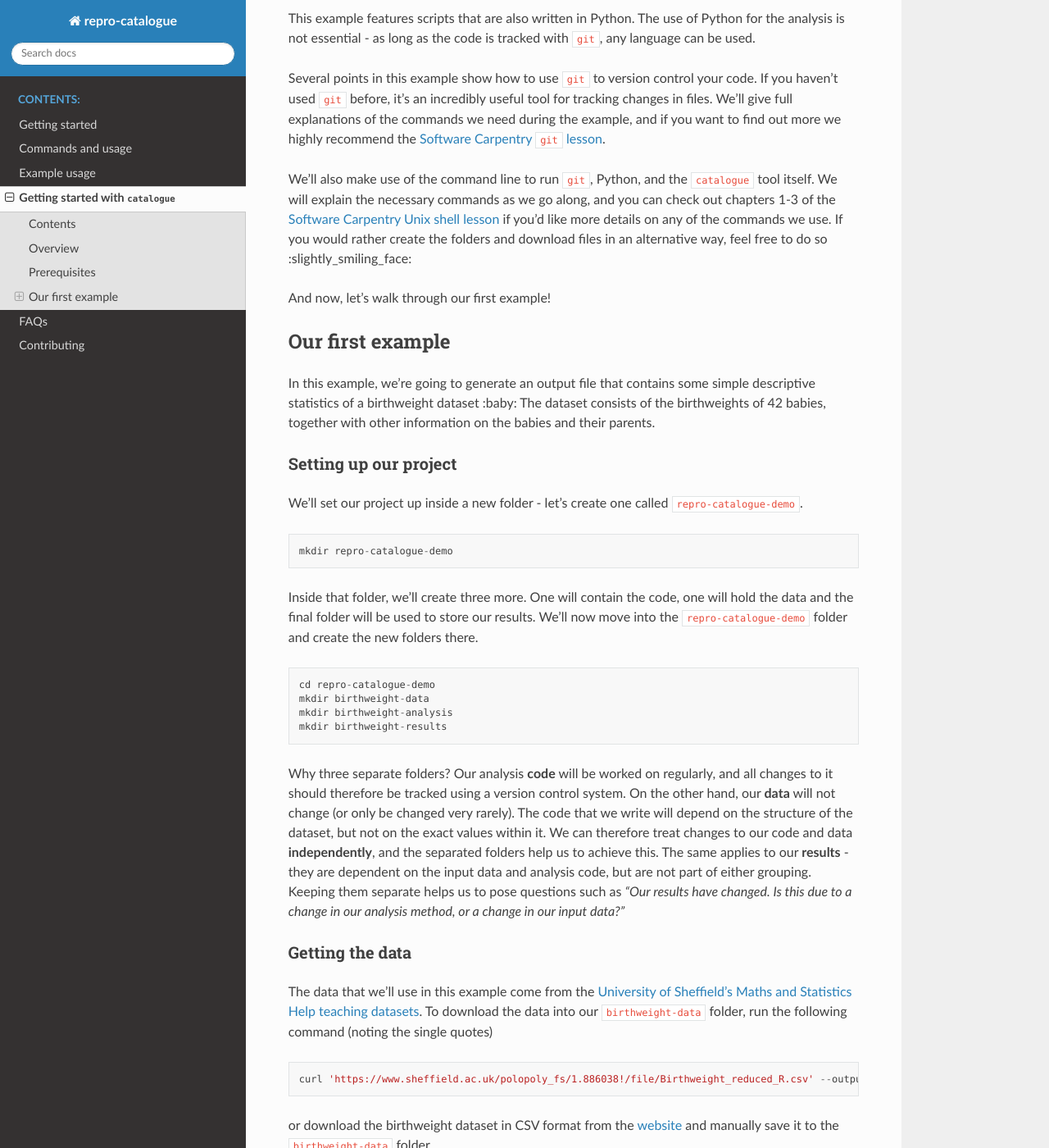
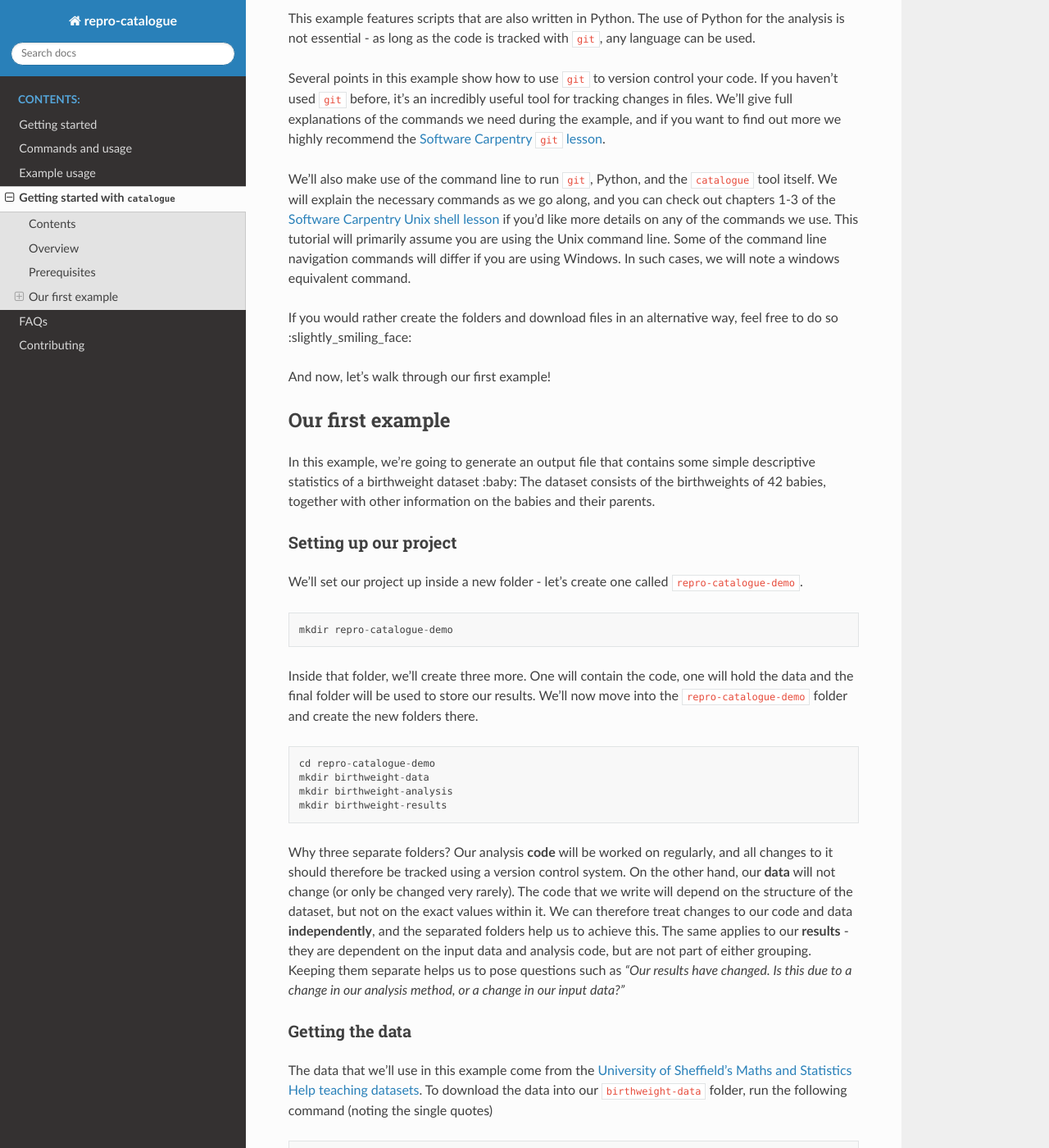
Before and after one commit to alan-turing-institute/repro-catalogue, a Sphinx documentation site: the page built from docs/example.md, in a window 1280 px wide and 1400 px high, scrolled down 753 px. Shown: the whole window at 82% size. Built offline with Sphinx 7.4.7 and the Read the Docs theme 2.0.0, drawn with Linux system fonts in a browser that asks for light colours; the version number could not be read and is left out; some of the changed text lies outside the part shown.

Commit message:
added windows commands to example tutorial

````diff
--- a/docs/example.md
+++ b/docs/example.md
@@ -29,9 +29,9 @@
 We'll give full explanations of the commands we need during the example, and if you want to find out more we highly recommend the [Software Carpentry `git` lesson](https://swcarpentry.github.io/git-novice/).
 
 We'll also make use of the command line to run `git`, Python, and the `catalogue` tool itself.
-We will explain the necessary commands as we go along, and you can check out chapters 1-3 of the [Software Carpentry Unix shell lesson](http://swcarpentry.github.io/shell-novice/) if you'd like more details on any of the commands we use.
+We will explain the necessary commands as we go along, and you can check out chapters 1-3 of the [Software Carpentry Unix shell lesson](http://swcarpentry.github.io/shell-novice/) if you'd like more details on any of the commands we use. This tutorial will primarily assume you are using the Unix command line. Some of the command line navigation commands will differ if you are using Windows. In such cases, we will note a windows equivalent command.
+
 If you would rather create the folders and download files in an alternative way, feel free to do so :slightly_smiling_face:
-
 
 And now, let's walk through our first example!
 
@@ -71,12 +71,18 @@
 ```
 curl 'https://www.sheffield.ac.uk/polopoly_fs/1.886038!/file/Birthweight_reduced_R.csv' --output birthweight-data/Birthweight_reduced_R.csv
 ```
+
+:warning: **Windows equivalent:** Use double quotes surrounding the link instead
+
 or download the birthweight dataset in CSV format from the [website](https://www.sheffield.ac.uk/mash/statistics/datasets) and manually save it to the `birthweight-data` folder.
 
 If you open up the file in your preferred text editor, or view the output by running
 ```
 cat birthweight-data/Birthweight_reduced_R.csv
 ```
+:warning: **Windows equivalent:** use the `type` command instead of `cat`
+
+
 you'll see that there is one header row followed by 42 rows of data.
 As the file is a csv, we can see commas are used to separate each value in the dataset.
 
@@ -195,6 +201,9 @@
 ```
 cat ../birthweight-results/descriptive-stats.csv
 ```
+
+:warning: **Windows equivalent:** use the `type` command instead of `cat`
+
 or by navigating to the `birthweight-results` folder in a file browser and opening the `descriptive-stats.csv` file from there.
 
 ### Using `catalogue`
@@ -253,6 +262,8 @@
 ```
 cat catalogue_results/20200518-184447.json
 ```
+:warning: **Windows equivalent:** use the `type` command instead of `cat`
+
 Note that the exact name of your file will be different as it will have been generated at a different time.
 
 This process is useful for making sure that we didn't unintentionally made changes to our input data or code as we ran our analysis pipeline.
@@ -310,12 +321,14 @@
 ```
 ls catalogue_results
 ```
+:warning: **Windows equivalent:** use the `dir` command instead of `ls`
+
 Two `.json` files will be listed, with different timestamps - these are from the two occasions we have used `catalogue`.
 We can compare the contents of the two files with
 ```
 catalogue compare catalogue_results/20200518-184447.json catalogue_results/20200519-141323.json
 ```
-Note that the timestamps used in your filenames will be different.
+Note that the timestamps used in your filenames will be different as they depend on the time you ran `disengage`.
 The comparison should yield
 ```
 NOTE we expect the timestamp hashes to differ.
````
Also changed, not shown: other parts of docs/example.md (+2 -1 lines), docs/example_use.md (+1 -2 lines).
